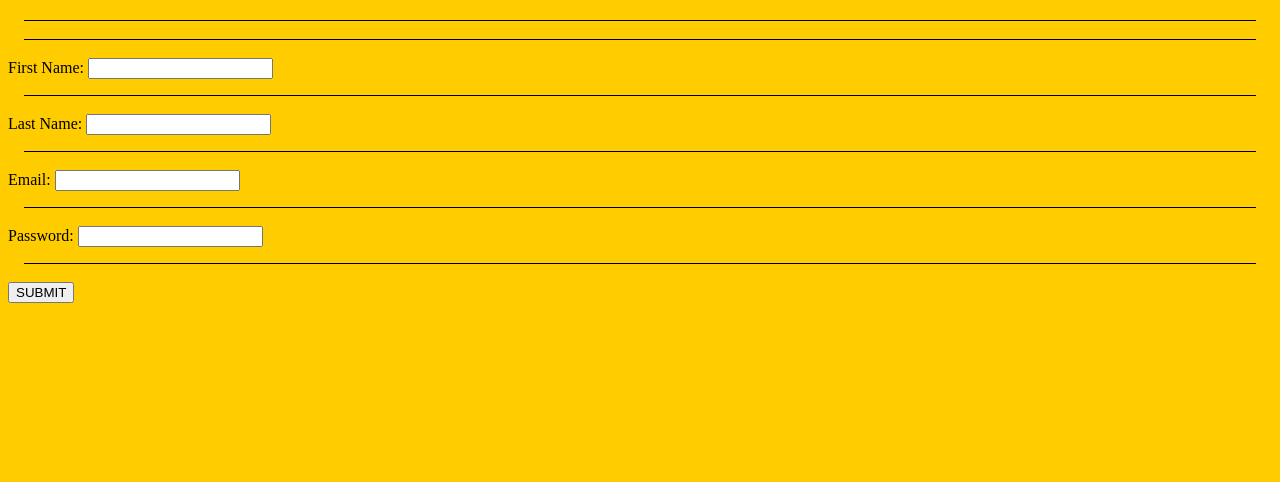
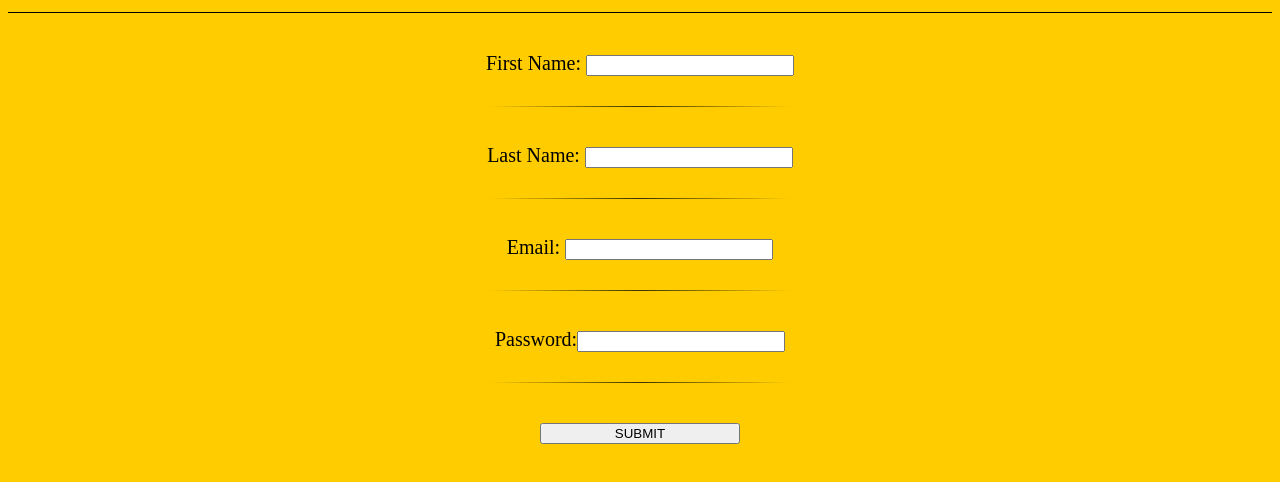
Before and after one commit to mareestephan/Blog-project-CodeSpace, a plain HTML site: page signup.html in a window 1280 px wide. Shown: the part 44-526 px from the top of the page. Drawn offline with nearby package versions, Linux system fonts and the light colour scheme.

Commit message:
styled sign up edit and create page

```diff
--- a/input.scss
+++ b/input.scss
@@ -1,16 +1,22 @@
 body {
   background-color: #ffcc00;
+
+
 }
 hr {
     display: block;
     height: 2px;
     border: 0;
     border-top: 1px solid #000;
-    margin: 1em 1em;
-    padding: 0;
+    margin-bottom: 20px;
+
+
 }
+
 .apples{
   text-decoration: none;
+
+
 }
 
 header {
@@ -54,3 +60,27 @@ header {
     }
   }
 }
+#submit_form, #submitPost{
+
+  text-align: center;
+  font-size: 20px;
+
+  input {
+    margin: 20px 0;
+    display:inline-block;
+    width:200px;
+
+
+
+
+  }
+  .signup_hr{
+    width: 300px;
+    border: 0;
+   height: 1px;
+   background-image: linear-gradient(to right, rgba(0, 0, 0, 0), rgba(0, 0, 0, 0.75), rgba(0, 0, 0, 0));
+   align: center;
+
+  }
+
+}
--- a/signup.html
+++ b/signup.html
@@ -43,14 +43,30 @@
   </div>
 
 
-  <form id="submit_form" action="http://localhost:3000/users" method="post">
+  <div class="">
 
-    <hr> First Name: <input type="text" name="first_name" value="" required>
-    <hr> Last Name: <input type="text" name="last_name" value="" required>
-    <hr> Email: <input type="email" name="email" value="" required>
-    <hr> Password: <input type="password" name="password" value="" required>
-    <hr> <input id="form_btn" type="submit" name="" value="SUBMIT">
-  </form>
+    <form id="submit_form" action="http://localhost:3000/users" method="post">
+
+      <label>
+      First Name: </label>
+      <input type="text" name="first_name" value="" required>
+
+      <hr class="signup_hr">
+
+      <label>
+    Last Name: </label><input type="text" name="last_name" value="" required>
+    <hr class="signup_hr">
+
+      <label>Email: </label><input type="email" name="email" value="" required>
+      <hr class="signup_hr">
+
+
+      <label>Password:</label><input type="password" name="password" value="" required>
+      <hr class="signup_hr">
+      <p></p>
+      <input id="form_btn" type="submit" name="" value="SUBMIT">
+    </form>
+  </div>
 
 
   <!-- END OF FORM LINKED TO DB.JSON -->
@@ -62,7 +78,7 @@
     $('#submit_form').submit(function(event) {
 
       event.preventDefault();
-      alert('hahaha');
+
 
 
       let first_name = $('input[name="first_name"]').val();
```
Also changed, not shown: blogpost.html (+5 -4 lines), create.html (+21 -10 lines), db.json (+7 -8 lines), edit.html (+11 -8 lines), output.css, practice.html (added), 1 other file.
